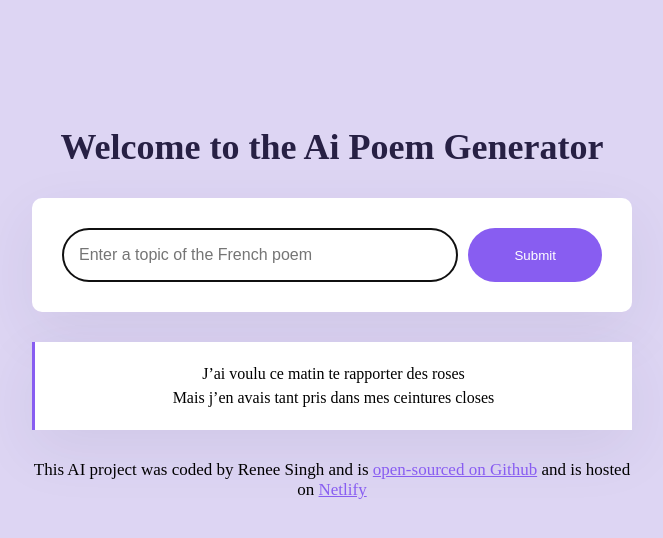
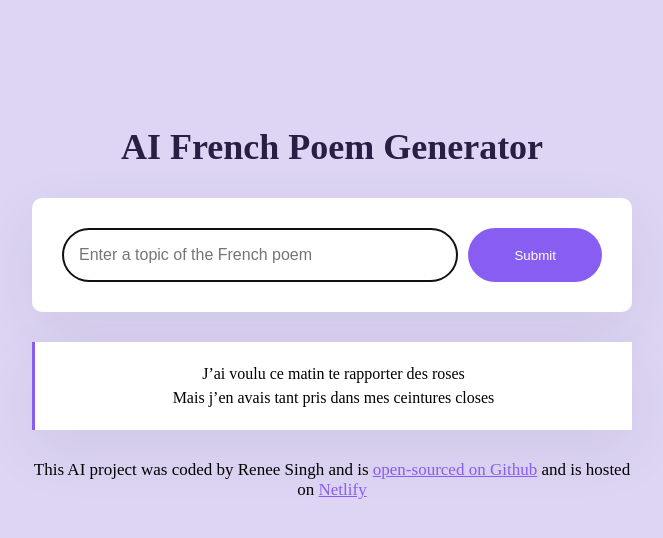
Before and after one commit to renxss/RS-AI-generator, a plain HTML site: page index.html in a window 1280 px wide. Shown: the whole page, without its empty margins (308-971 px from the left). Drawn offline with Linux system fonts and the light colour scheme.

Commit message:
fixing minor text

```diff
--- a/index.html
+++ b/index.html
@@ -8,7 +8,7 @@
 </head>
 <body>
   <div class="container">
-    <header><h1>Welcome to the Ai Poem Generator</h1></header>
+    <header><h1> AI French Poem Generator</h1></header>
 
     <main>
         <form>
```
